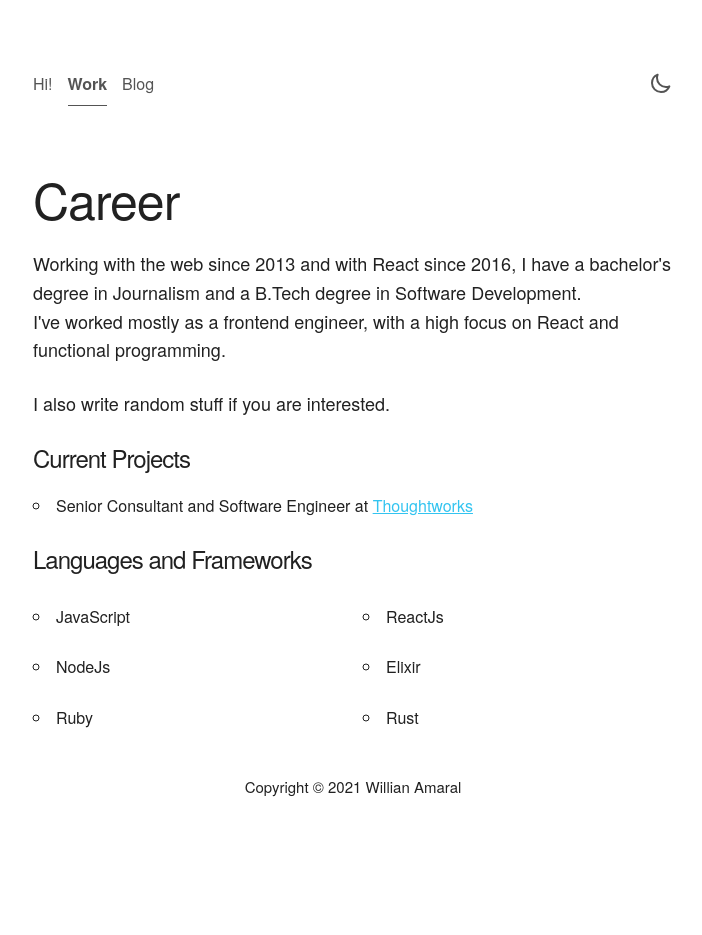
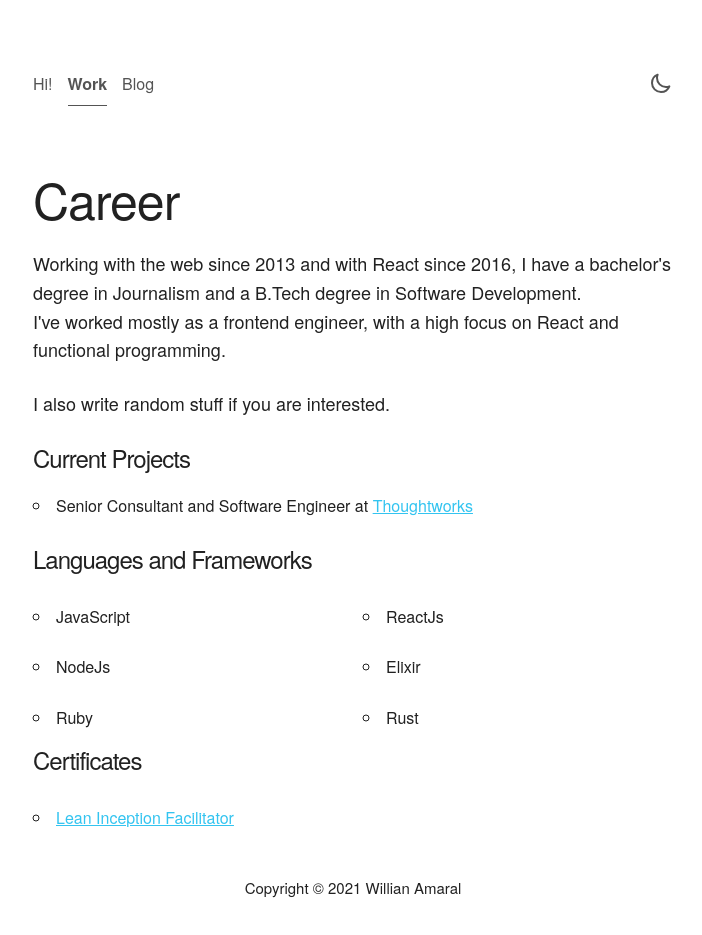
Before and after one commit to will-amaral/personal-website, a Next.js app: page /work in a window 1280 px wide. Shown: the whole page, without its empty margins (287-989 px from the left). Before the commit the page ends 834 px from the top, so only its background shows below. Built offline with nearby package versions, Linux system fonts and the light colour scheme; no server answers.

Commit message:
adiciona certificado de lean inception

```diff
--- a/src/pages/work.tsx
+++ b/src/pages/work.tsx
@@ -1,4 +1,4 @@
-import { MainLayout } from '@/layouts';
+import { MainLayout } from '@/layouts'
 
 function Work() {
   return (
@@ -28,6 +28,14 @@ function Work() {
         <li>Ruby</li>
         <li>Rust</li>
       </ul>
+      <h2>Certificates</h2>
+      <ul className="grid-container halves u-align-left">
+        <li>
+          <a href="/lean-inception-certificado.pdf">
+            Lean Inception Facilitator
+          </a>
+        </li>
+      </ul>
       <style jsx>
         {`
           h2 {
@@ -36,7 +44,7 @@ function Work() {
         `}
       </style>
     </MainLayout>
-  );
+  )
 }
 
-export default Work;
+export default Work
```
Also changed, not shown: 1 other file (tests, documents, lock files or other folders).
